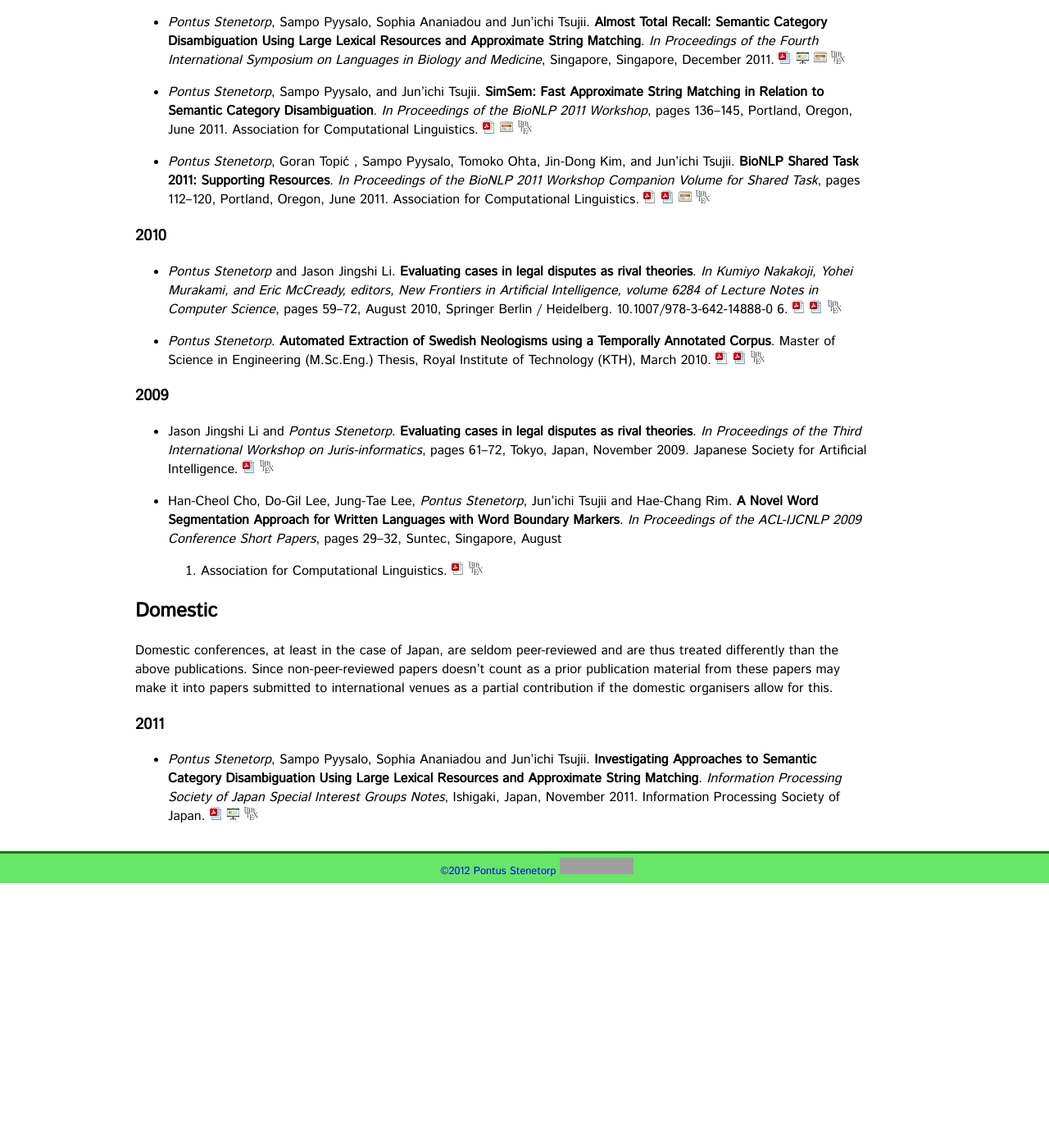
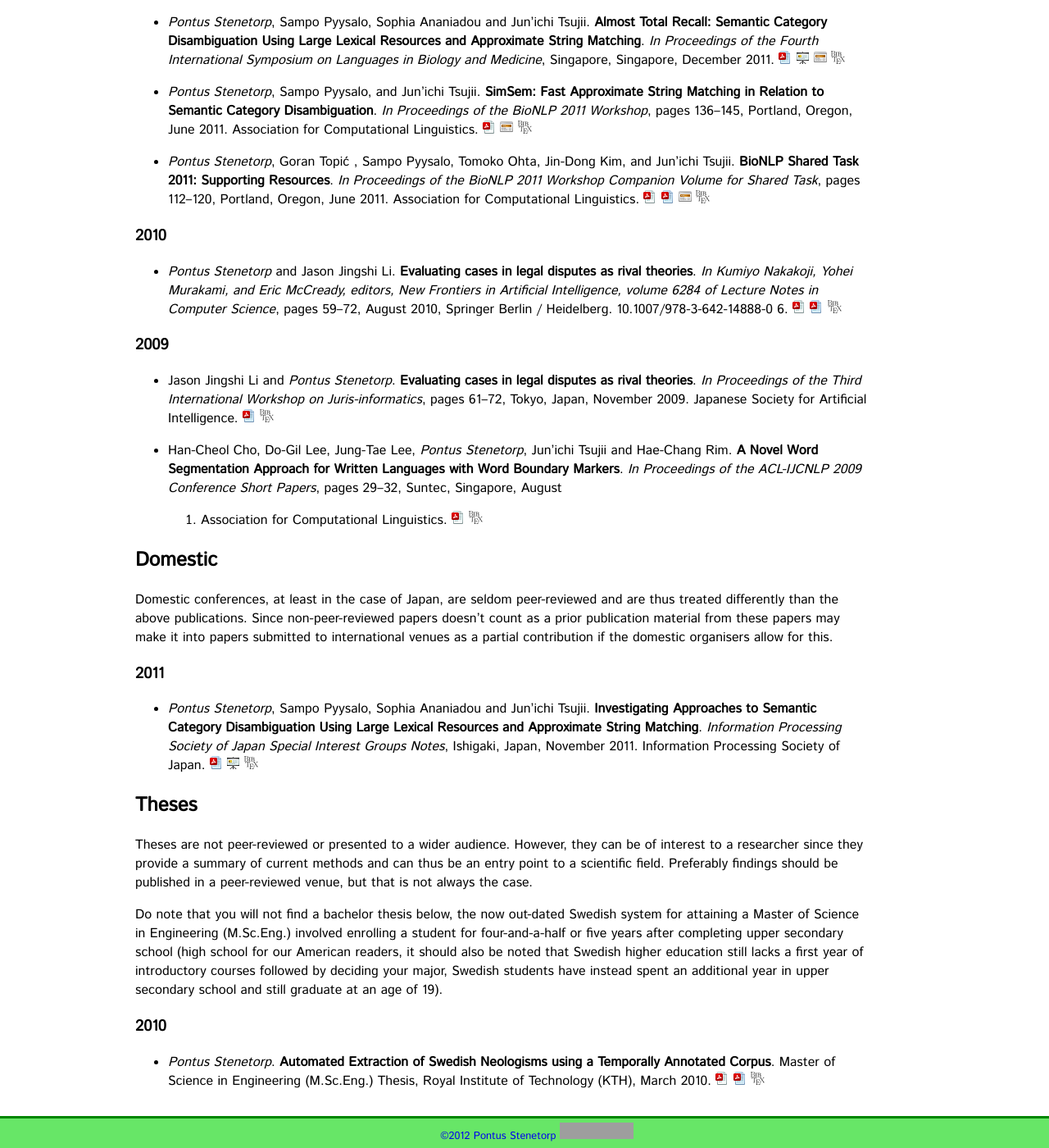
Before and after one commit to gbouchar/ninjin.github.io, a Jekyll site: the page built from publications.md, in a window 1280 px wide and 1400 px high, scrolled down 469 px. Shown: the whole window at 82% size. Built offline with Jekyll 4.4.1, drawn with Linux system fonts in a browser that asks for light colours; some web fonts are replaced; Markdown is read by kramdown in place of the engine named in the settings; before the commit the page ends 1546 px from its top, so only the background shows below that; grey boxes are pictures that could not be loaded.

Commit message:
Theses now stand alone.

```diff
--- a/publications.md
+++ b/publications.md
@@ -115,6 +108,32 @@ a partial contribution if the domestic organisers allow for this.
     [![Slides][slides_icon]][stenetorp2011investigating_slides]
     [![BibTeX][bibtex_icon]][stenetorp2011investigating_bib]
 
+## Theses ##
+
+Theses are not peer-reviewed or presented to a wider audience.
+However, they can be of interest to a researcher since they provide a summary
+of current methods and can thus be an entry point to a scientific field.
+Preferably findings should be published in a peer-reviewed venue, but that is
+not always the case.
+
+Do note that you will not find a bachelor thesis below, the now out-dated
+Swedish system for attaining a Master of Science in Engineering (M.Sc.Eng.)
+involved enrolling a student for four-and-a-half or five years after
+completing upper secondary school (high school for our American readers, it
+should also be noted that Swedish higher education still lacks a first year of
+introductory courses followed by deciding your major, Swedish students have
+instead spent an additional year in upper secondary school and still graduate
+at an age of 19).
+
+### 2010 ###
+
+* *Pontus Stenetorp*. **Automated Extraction of Swedish Neologisms using a
+    Temporally Annotated Corpus**. Master of Science in Engineering
+    (M.Sc.Eng.) Thesis, Royal Institute of Technology (KTH), March 2010.
+    [![External PDF][external_pdf_icon]][stenetorp2010automated]
+    [![Local PDF][local_pdf_icon]][stenetorp2010automated_local]
+    [![BibTeX][bibtex_icon]][stenetorp2010automated_bib]
+
 <!-- Publication and BibTeX links -->
 [stenetorp2011almost]: stenetorp2011almost.pdf
 [stenetorp2011almost_slides]: presentations/stenetorp2011almost/presentation.html
```
Also changed, not shown: other parts of publications.md (+0 -7 lines).
